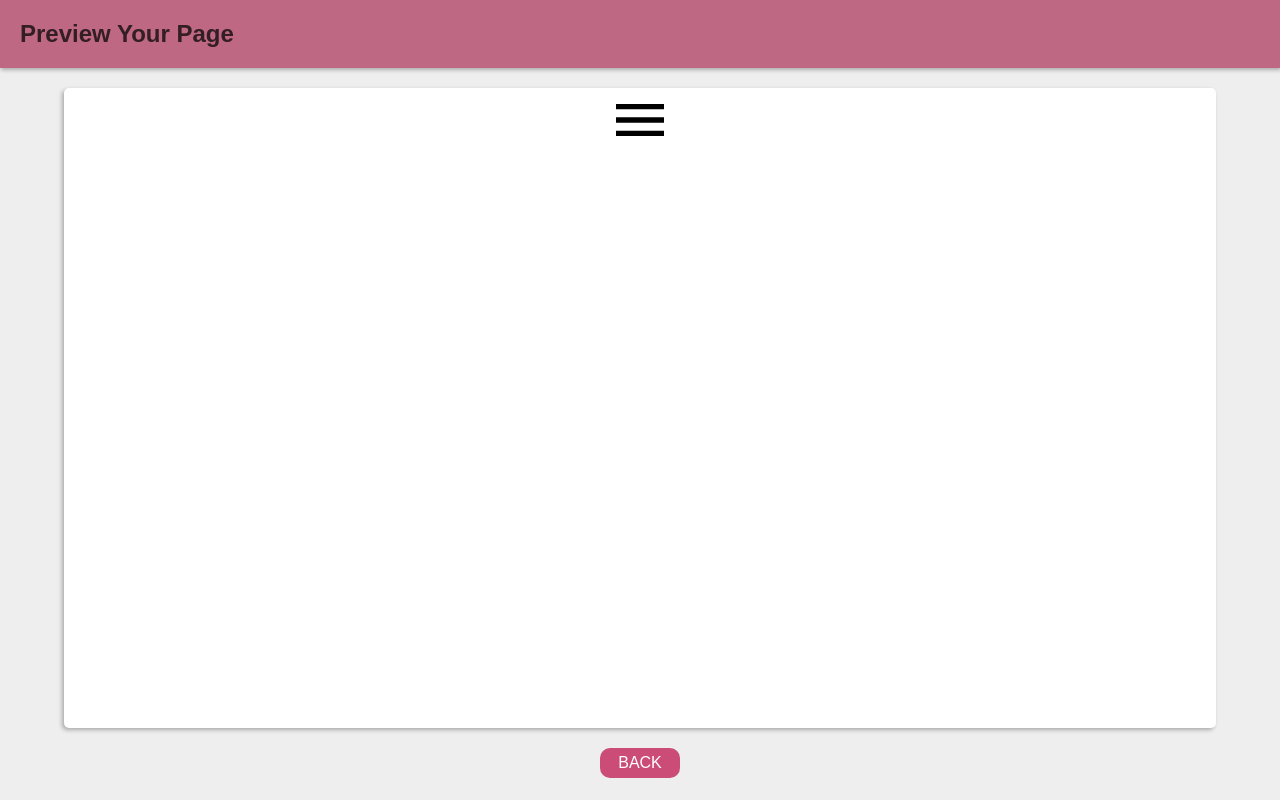
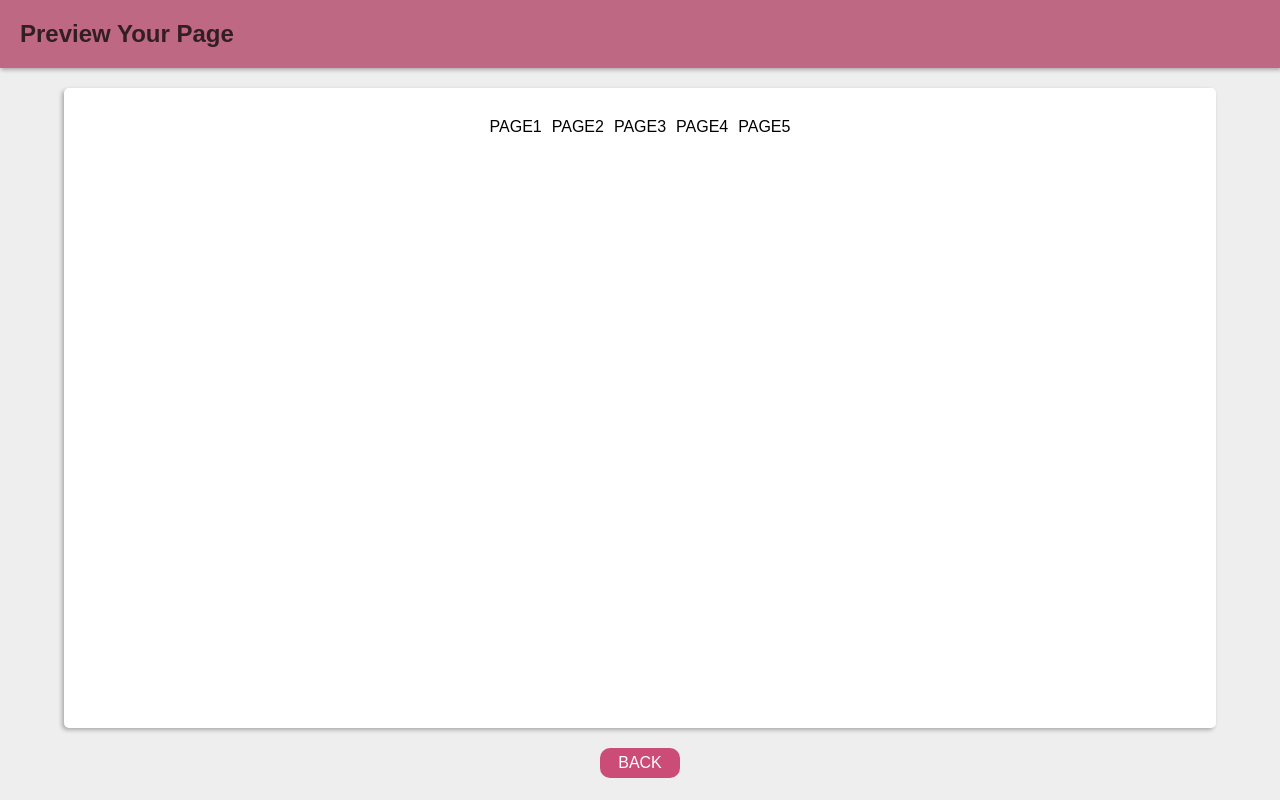
Before and after one commit to JeanCelin/project-custom-page, a Next.js app in the folder custom-page/: page /preview in a window 1280 px wide. Built offline with nearby package versions, Linux system fonts and the light colour scheme.

Commit message:
create navbar3

```diff
--- a/custom-page/src/components/Navbars/Navbar2/Navbar2.module.css
+++ b/custom-page/src/components/Navbars/Navbar2/Navbar2.module.css
@@ -16,7 +16,6 @@
   position: absolute;
   list-style: none;
   display: flex;
-
   flex-flow: row wrap;
   text-align: center;
 }
--- /dev/null
+++ b/custom-page/src/components/Navbars/Navbar3/Navbar3.jsx
@@ -0,0 +1,26 @@
+import Image from "next/image";
+import styles from "./Navbar3.module.css";
+
+export default function Navbar3() {
+  const config = [
+    {
+      logo: "/logo-default.jpg",
+      alt: "logo",
+    },
+    {
+      items: ["page1", "page2", "page3", "page4", "page5"],
+    },
+  ];
+
+  return (
+    <nav className={styles.navbar__container}>
+      <ul className={styles.navbar__list}>
+        {config[1].items.map((element, index) => (
+          <li key={index} className={styles.navbar__item}>
+            {element.toUpperCase()}
+          </li>
+        ))}
+      </ul>
+    </nav>
+  );
+}
--- /dev/null
+++ b/custom-page/src/components/Navbars/Navbar3/Navbar3.module.css
@@ -0,0 +1,28 @@
+.navbar__container {
+  display: flex;
+  justify-content: center;
+}
+
+.navbar__list {
+  display: flex;
+  flex-flow: row nowrap;
+
+  list-style: none;
+  gap: 10px;
+  margin: 30px;
+}
+
+.navbar__item {
+  cursor: pointer;
+}
+
+.navbar__item:hover {
+  color: #cb4d77;
+  border-bottom: 1px solid #cb4d77;
+}
+
+@media (max-width: 380px) {
+  .navbar__list {
+    flex-flow: column;
+  }
+}
--- a/custom-page/src/pages/preview/index.jsx
+++ b/custom-page/src/pages/preview/index.jsx
@@ -5,6 +5,7 @@ import FooterDefault from "@/components/Footers/FooterDefault/FooterDefault";
 import styles from "@/styles/pages/Preview.module.css";
 import Link from "next/link";
 import Navbar2 from "@/components/Navbars/Navbar2/Navbar2";
+import Navbar3 from "@/components/Navbars/Navbar3/Navbar3";
 
 export default function PreviewPage() {
   return (
@@ -15,7 +16,8 @@ export default function PreviewPage() {
           {/* <NavbarDefault />
           <MainDefault />
           <FooterDefault /> */}
-          <Navbar2/>
+          {/* <Navbar2/> */}
+          <Navbar3/>
         </section>
       </div>
 
```
